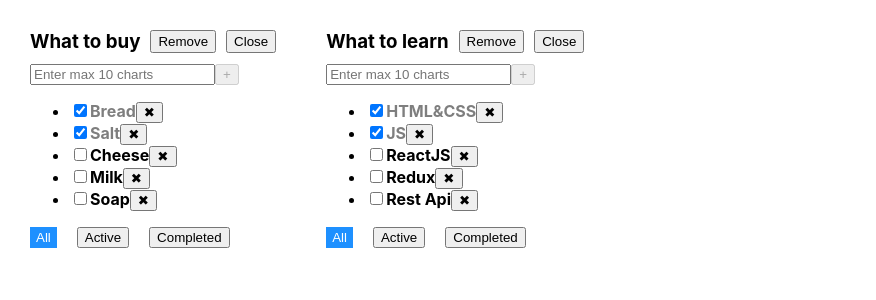
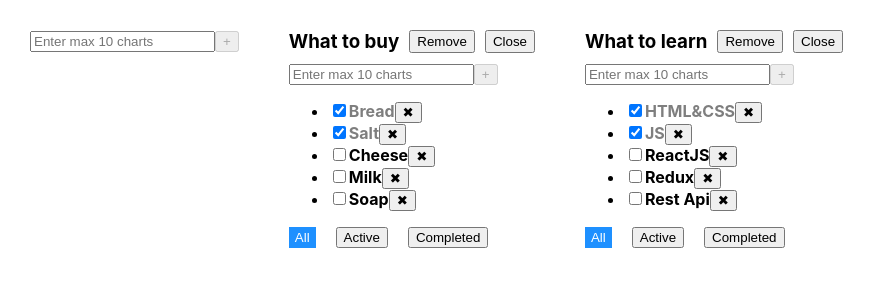
Before and after one commit to MariannaBespalova/1-todolist, a React (Create React App) app: page / in a window 1280 px wide. Shown: the top 300 px of the page, without its empty margins (0-876 px from the left). Built offline with nearby package versions, Linux system fonts and the light colour scheme.

Commit message:
Edit title of the task qnd todolist

```diff
--- a/src/App.tsx
+++ b/src/App.tsx
@@ -2,6 +2,7 @@ import React, {useState} from 'react';
 import './App.css';
 import {TaskType, TodoList} from "./components/TodoList";
 import {v1} from "uuid";
+import {AddInputForm} from "./components/AddInputForm";
 
 export type FilterValuesType = "all" | "active" | "completed"
 
@@ -46,15 +47,6 @@ function App() {
       {id: v1(), title: "Redux", isDone: false},
       {id: v1(), title: "Rest Api", isDone: false}],
   })
-/*  let [tasks, setTasks] = useState<TaskType[]>([
-    {id: v1(), title: "HTML&CSS", isDone: true},
-    {id: v1(), title: "JS", isDone: true},
-    {id: v1(), title: "ReactJS", isDone: false},
-    {id: v1(), title: "Redux", isDone: false},
-    {id: v1(), title: "Rest Api", isDone: false}
-  ])*/
-
-/*  let [filter, setFilter] = useState<FilterValuesType>("all")*/
 
   const removeTask = (todoListId:string, id: string) => {
     setTasks({...tasks, [todoListId]:tasks[todoListId].filter(el=>el.id!==id)})
@@ -79,8 +71,23 @@ function App() {
     setTasks({...tasks, [todoListId]:tasks[todoListId].map(el => el.id === id ? {...el, isDone} :el)})
   }
 
+  const addTodoListHandler = (title:string) => {
+    const newId = v1()
+    setTodoLists([...todoLists, {todoListId: newId, title, filter:"all"}])
+    setTasks({...tasks, [newId]: []})
+  }
+
+  const editTaskHandler = (todoListId:string, taskId:string, newTitle:string) => {
+    setTasks({...tasks, [todoListId]:tasks[todoListId].map(el => el.id === taskId ? {...el, title:newTitle}:el)})
+  }
+
+  const editTodoListTitle = (todoListId:string, newTitle:string) => {
+    setTodoLists(todoLists.map(el => el.todoListId === todoListId? {...el, title:newTitle}: el))
+  }
+
   return (
     <div className="App">
+      <AddInputForm onClick={addTodoListHandler}/>
 
       {todoLists.map(el => {
 
@@ -95,7 +102,10 @@ function App() {
             filterTasks={filterTasks}
             addTask={addTask}
             deleteTodoList={deleteTodoList}
-            changeTaskStatus={setTaskStatus}/>)
+            changeTaskStatus={setTaskStatus}
+            editTask={editTaskHandler}
+            editTodoListTitle={editTodoListTitle}
+          />)
       })}
 
     </div>
--- /dev/null
+++ b/src/components/AddInputForm.tsx
@@ -0,0 +1,45 @@
+import React, {ChangeEvent, KeyboardEvent, useState} from 'react';
+
+type AddInputFormProps = {
+  onClick: (title:string) => void
+}
+
+export const AddInputForm = (props:AddInputFormProps) => {
+
+  const [title, setTitle] = useState('')
+  const [isInputError, setTaskInputError] = useState(false)
+  const taskTitleInputErrorClass = isInputError ? 'taskTitleInputError' : '';
+
+  const isAddTaskEmpty = title.length === 0 || title.length > 10;
+
+  function onChangeHandler(e: ChangeEvent<HTMLInputElement>) {
+    setTitle(e.currentTarget.value)
+    title.length > 10 ? setTaskInputError(true) : setTaskInputError(false)
+  }
+
+  function addTaskOnPress(e: KeyboardEvent<HTMLInputElement>) {
+    if (!isInputError) {
+      e.key === 'Enter' && addTask()
+    }
+  }
+
+  function addTask() {
+    let newTrimedTitle = title.trim()
+    newTrimedTitle ? props.onClick(newTrimedTitle) : setTaskInputError(true)
+    setTitle('')
+    setTaskInputError(false)
+  }
+
+  return (
+    <div>
+      <input
+        value={title}
+        onChange={onChangeHandler}
+        placeholder={"Enter max 10 charts"}
+        className={taskTitleInputErrorClass}
+        onKeyDown={addTaskOnPress}/>
+      <button onClick={addTask} disabled={isAddTaskEmpty}>+</button>
+      {isInputError && <div style={{color: 'red'}}>Not valid</div>}
+    </div>
+  );
+};
--- /dev/null
+++ b/src/components/EditableSpan.tsx
@@ -0,0 +1,27 @@
+import React, {ChangeEvent, useState} from 'react';
+
+type EditableSpanType = {
+  oldTitle: string
+  callBack: (newTitle:string) => void
+  className?: string
+}
+
+export function EditableSpan(props:EditableSpanType) {
+
+  const [edit, setEdit] = useState(false)
+  const [newTitle, setNewTitle] = useState(props.oldTitle)
+
+  const onEditChange = () => {
+    setEdit(!edit)
+    props.callBack(newTitle)
+  }
+
+  function onChangeHandler(e: ChangeEvent<HTMLInputElement>) {
+    setNewTitle(e.currentTarget.value)
+  }
+  return (
+      edit
+        ? <input onChange={onChangeHandler} onBlur={onEditChange} value={newTitle} autoFocus/>
+        : <span onDoubleClick={onEditChange} className={props.className}>{props.oldTitle}</span>
+  );
+}
--- a/src/components/TodoList.tsx
+++ b/src/components/TodoList.tsx
@@ -1,5 +1,7 @@
 import React, {ChangeEvent, KeyboardEvent, useState} from "react";
 import {FilterValuesType, getFilteredTasks} from "../App";
+import {AddInputForm} from "./AddInputForm";
+import {EditableSpan} from "./EditableSpan";
 
 type TodoListPropsType = {
   todoListId:string
@@ -11,6 +13,8 @@ type TodoListPropsType = {
   addTask: (todoListId:string, taskTitle: string) => void
   changeTaskStatus: (todoListId:string, id: string, newIsDone: boolean) => void
   deleteTodoList: (todoListId:string) => void
+  editTask:(todoListId:string, taskId:string, newTitle:string)=>void
+  editTodoListTitle: (todoListId:string, newTitle:string) => void
 }
 
 export type TaskType = {
@@ -21,35 +25,11 @@ export type TaskType = {
 
 
 export function TodoList(props: TodoListPropsType) {
-  const [taskTitle, setTaskTitle] = useState('')
-  const [isInputError, setTaskInputError] = useState(false)
   const [isCollapsed, setIsCollapsed] = useState(false)
-
-  function addTask() {
-    let trimedTitle = taskTitle.trim()
-    trimedTitle ? props.addTask(props.todoListId, taskTitle) : setTaskInputError(true)
-    setTaskTitle('')
-    setTaskInputError(false)
-  }
-
-  function onChangeHandler(e: ChangeEvent<HTMLInputElement>) {
-    setTaskTitle(e.currentTarget.value)
-    taskTitle.length > 10 ? setTaskInputError(true) : setTaskInputError(false)
-  }
-
-  function addTaskOnPress(e: KeyboardEvent<HTMLInputElement>) {
-    if (!isInputError) {
-      e.key === 'Enter' && addTask()
-    }
-  }
 
   const onClickDeleteHandler = () => {
     props.deleteTodoList(props.todoListId)
   }
-
-  const isAddTaskEmpty = taskTitle.length === 0 || taskTitle.length > 10;
-
-  const taskTitleInputErrorClass = isInputError ? 'taskTitleInputError' : '';
 
   function changeCollapsed() {
     setIsCollapsed(!isCollapsed)
@@ -65,10 +45,24 @@ export function TodoList(props: TodoListPropsType) {
 
   const activeTasks = props.tasks.filter(el => !el.isDone)
 
+  const addTaskHandler = (taskTitle:string) => {
+    props.addTask(props.todoListId, taskTitle)
+  }
+
+  const editTodoListTitleHandler = (newTitle:string) => {
+    props.editTodoListTitle(props.todoListId, newTitle)
+  }
+
+  const editSpanHandler = (taskId:string, newTitle:string) => {
+    props.editTask(props.todoListId, taskId, newTitle)
+  }
+
   return (
     <div>
       <div style={{display:"flex", gap:'10px', paddingBottom: '10px'}}>
-        <h3 style={{margin: '0'}}>{props.title}</h3>
+       <h3 style={{margin: '0'}}>
+         <EditableSpan oldTitle={props.title} callBack={editTodoListTitleHandler} />
+       </h3>
         <button onClick={onClickDeleteHandler}>Remove</button>
         <button onClick={changeCollapsed}>{isCollapsed ? 'Open' : 'Close'}</button>
       </div>
@@ -76,29 +70,23 @@ export function TodoList(props: TodoListPropsType) {
         <span>{activeTasks.length}</span>
       </div> : null}
       {isCollapsed ? null : <div>
-        <div>
-          <input
-            value={taskTitle}
-            onChange={onChangeHandler}
-            placeholder={"Enter max 10 charts"}
-            className={taskTitleInputErrorClass}
-            onKeyDown={addTaskOnPress}/>
-          <button onClick={addTask} disabled={isAddTaskEmpty}>+</button>
-          {isInputError && <div style={{color: 'red'}}>Not valid</div>}
-        </div>
+        <AddInputForm onClick={addTaskHandler} />
         <ul>
           {filteredTasks.map((task: TaskType) => {
             let taskClass = ['task']
             if (task.isDone) {
               taskClass = [...taskClass, "task-is-done"]
             }
+
+
             return (
               <li key={task.id}>
                 <input
                   type="checkbox"
                   checked={task.isDone}
                   onChange={(e) => props.changeTaskStatus(props.todoListId, task.id, e.currentTarget.checked)}/>
-                <span className={taskClass.join(' ')}>{task.title}</span>
+                {/*<span className={taskClass.join(' ')}>{task.title}</span>*/}
+                <EditableSpan className={taskClass.join(' ')} callBack={(newTitle)=>editSpanHandler(task.id, newTitle)} oldTitle={task.title}/>
                 <button onClick={() => {
                   props.removeTask(props.todoListId, task.id)
                 }}>✖
```
